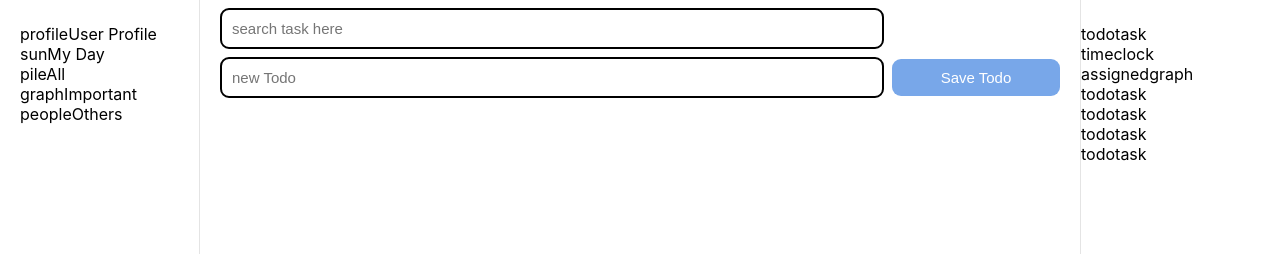
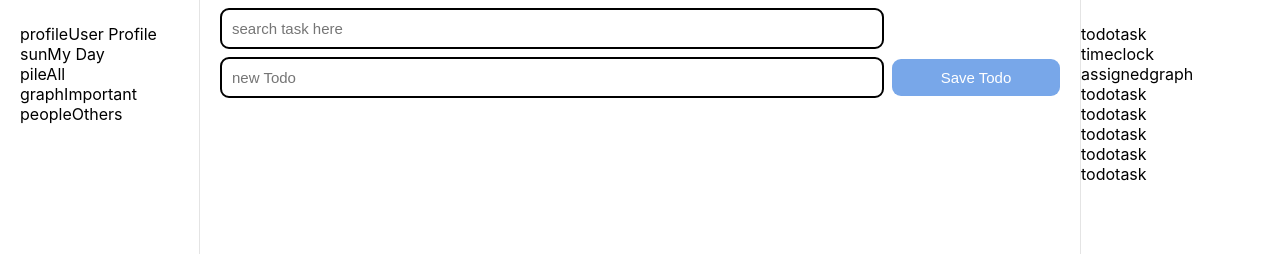
Before and after one commit to DE101/My-Todo, a React (Create React App) app: page / in a window 1280 px wide. Shown: the top 254 px of the page. Built offline with nearby package versions, Linux system fonts and the light colour scheme.

Commit message:
added content

```diff
--- a/src/App.js
+++ b/src/App.js
@@ -55,6 +55,7 @@ function App() {
         <Details text="todo" icon="task"></Details>
         <Details text="todo" icon="task"></Details>
         <Details text="todo" icon="task"></Details>
+        <Details text="todo" icon="task"></Details>
       </div>
       <Routes>
         <Route path="/"></Route>
```
